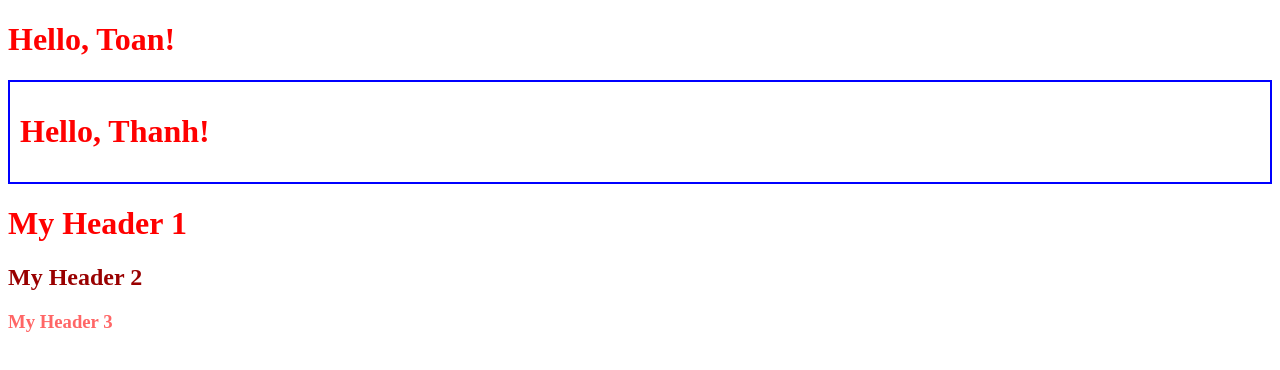
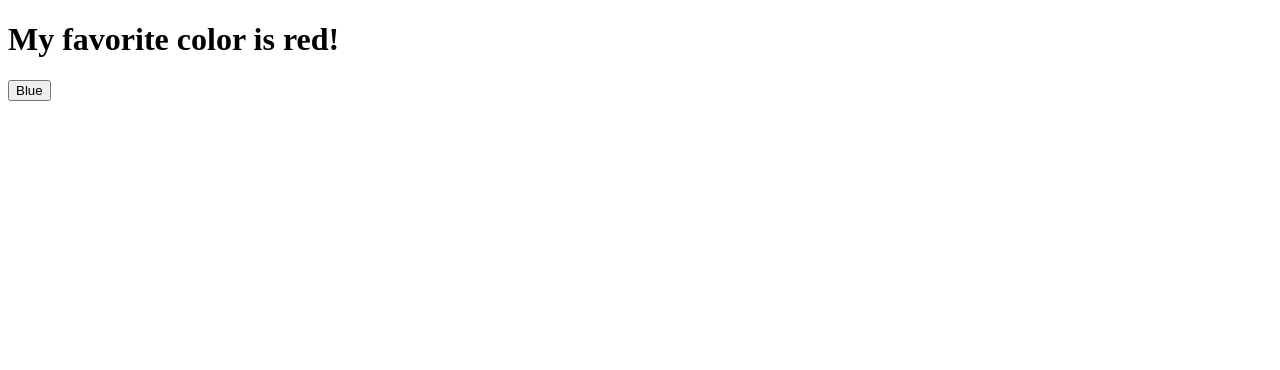
Before and after one commit to thanhpham091790/reactjs, a React (Vite) app in the folder 01-react-tutorial/my-react-app/: page / in a window 1280 px wide. Shown: the top 370 px of the page. Built offline with nearby package versions, Linux system fonts and the light colour scheme.

Commit message:
To update our state, we use our state updater function.

```diff
--- a/01-react-tutorial/my-react-app/src/App.jsx
+++ b/01-react-tutorial/my-react-app/src/App.jsx
@@ -1,19 +1,18 @@
 
-import Greeting from "./Greeting";
-import WithBorder from "./WithBorder";
-import './Greeting.scss';
+import { useState } from "react";
 
 function App() {
-  const GreetingWithBorder = WithBorder(Greeting);
+  const [color, setColor] = useState('red');
+
+  function changeColor(newColor) {
+    setColor(newColor);
+  }
 
   return (
-    <div>
-      <Greeting name='Toan' />
-      <GreetingWithBorder name='Thanh' />
-      <h1>My Header 1</h1>
-      <h2>My Header 2</h2>
-      <h3>My Header 3</h3>
-    </div>
+    <>
+      <h1>My favorite color is {color}!</h1>
+      <button type="button" onClick={() => changeColor('blue')}>Blue</button>
+    </>
   );
 }
 
```
